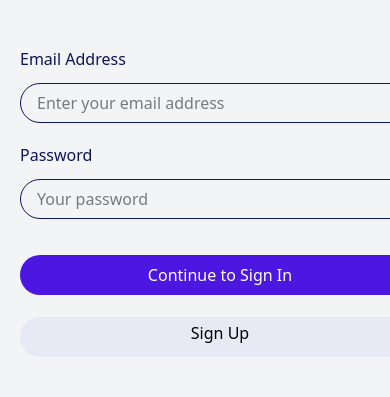
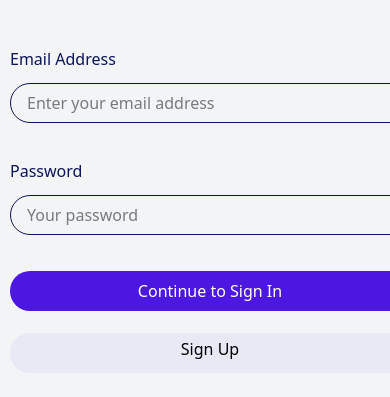
Before and after one commit to mkholilb-max/Project-Top-up-game, a plain HTML site: page signin.html in a window 390 px wide. Shown: the part 331-728 px from the top of the page. Drawn offline with nearby package versions, Linux system fonts and the light colour scheme.

Commit message:
responsive

```diff
--- a/signin.html
+++ b/signin.html
@@ -7,12 +7,12 @@
   </head>
   <body class="h-screen bg-gray-100 flex items-center justify-center">
         <div class="grid sm:grid-cols-2 gap-4 w-full">
-            <div class="justify-start items-center p-[20px] sm:px-[55px] py-[50px]">
+            <div class="justify-start items-center p-[10px] sm:px-[55px] py-[50px]">
                 <img class="w-[40px] h-[40px]" src="assets/logo.png" alt="">
 
                 <h1 class="text-[32px] font-bold text-[#0C145A] mt-[50px]">Sign In</h1>
                 <p class="text-[16px] font-normal text-[#0C145A] mt-[10px]">Masuk untuk melakukan proses top up</p>
-            <form class="space-y-5 mt-[50px]">
+            <form class="flex flex-col items-center space-y-5 w-full sm:w-[400px] mt-[50px]">
                 <div class="mt-4">
                 <label class="block font-[18px] font-medium text-[#0C145A]" for="email">Email Address</label>
                 <input class="mt-3 w-[400px] h-[40px] px-4 py-3 border border-[#0C145A] rounded-full" type="email" id="email" placeholder="Enter your email address">
```
